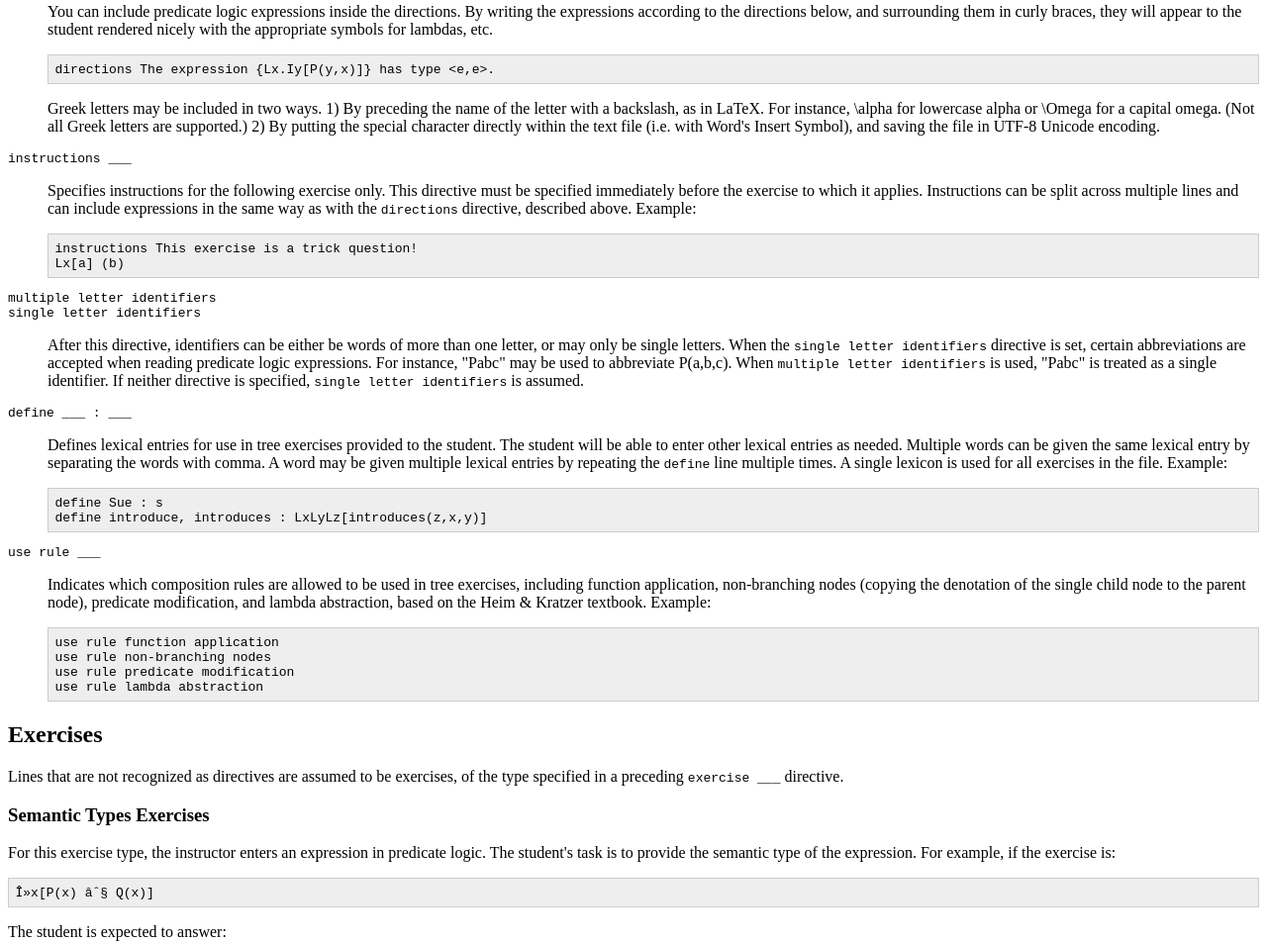
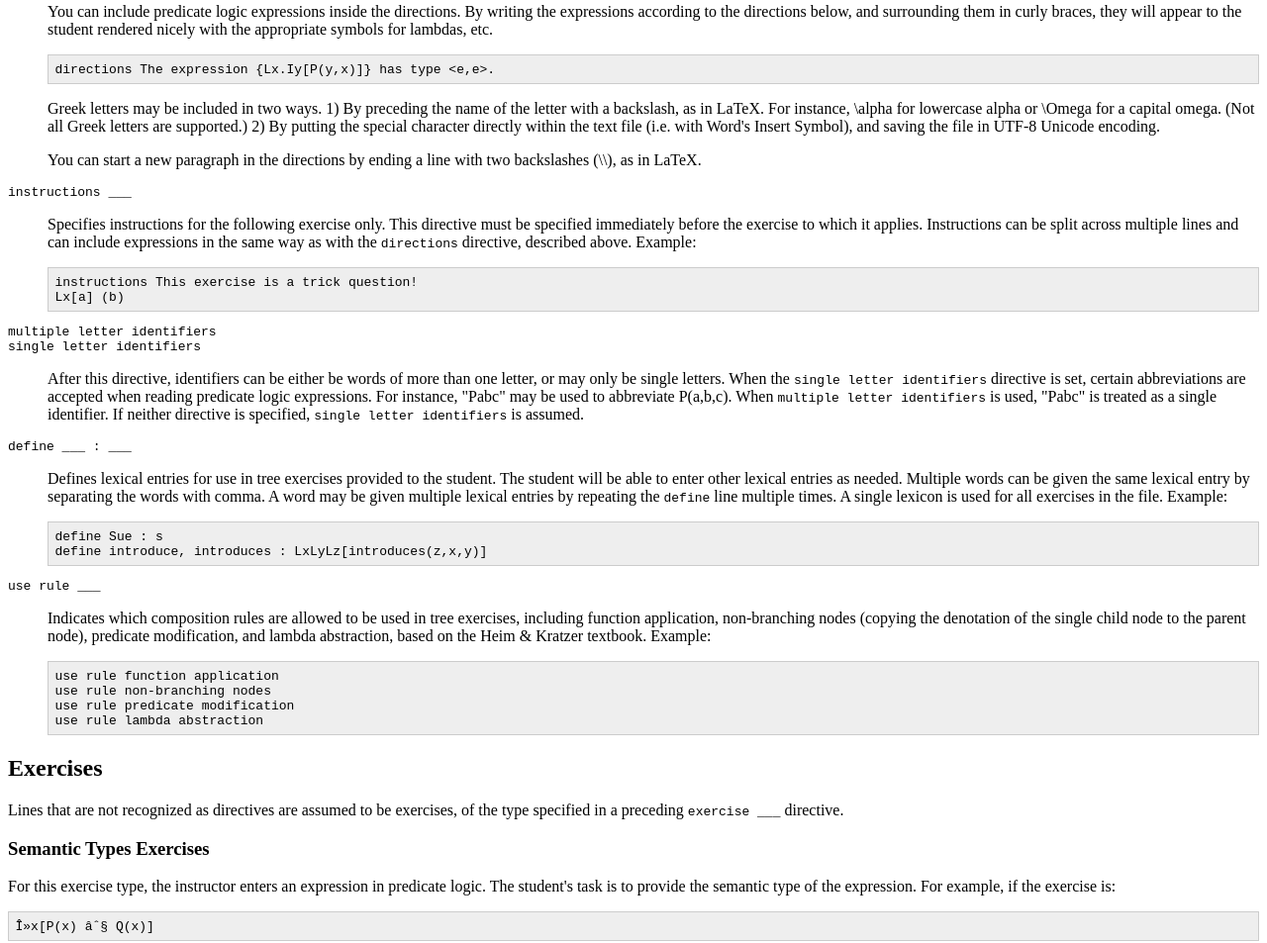
Before and after one commit to dylnb/LambdaCalculator, a plain HTML site: page doc/exercisefiles.html in a window 1280 px wide. Shown: the part 2079-3032 px from the top of the page at 99% size. Drawn offline with Linux system fonts and the light colour scheme.

Commit message:
update docs and example file

```diff
--- a/doc/exercisefiles.html
+++ b/doc/exercisefiles.html
@@ -117,6 +117,8 @@ with a backslash, as in LaTeX. For instance, \alpha for lowercase alpha or \Omeg
 <!-- note something similar below within expressions and brackted trees -->
 2) By putting the special character directly within the text file (i.e. with
 Word's Insert Symbol), and saving the file in UTF-8 Unicode encoding.</p>
+<p>You can start a new paragraph in the directions by ending a line with
+two backslashes (\\), as in LaTeX.</p>
 </dd>
 
 <dt><tt>instructions ___</tt></dt>
```
Also changed, not shown: examples/example2.txt.
